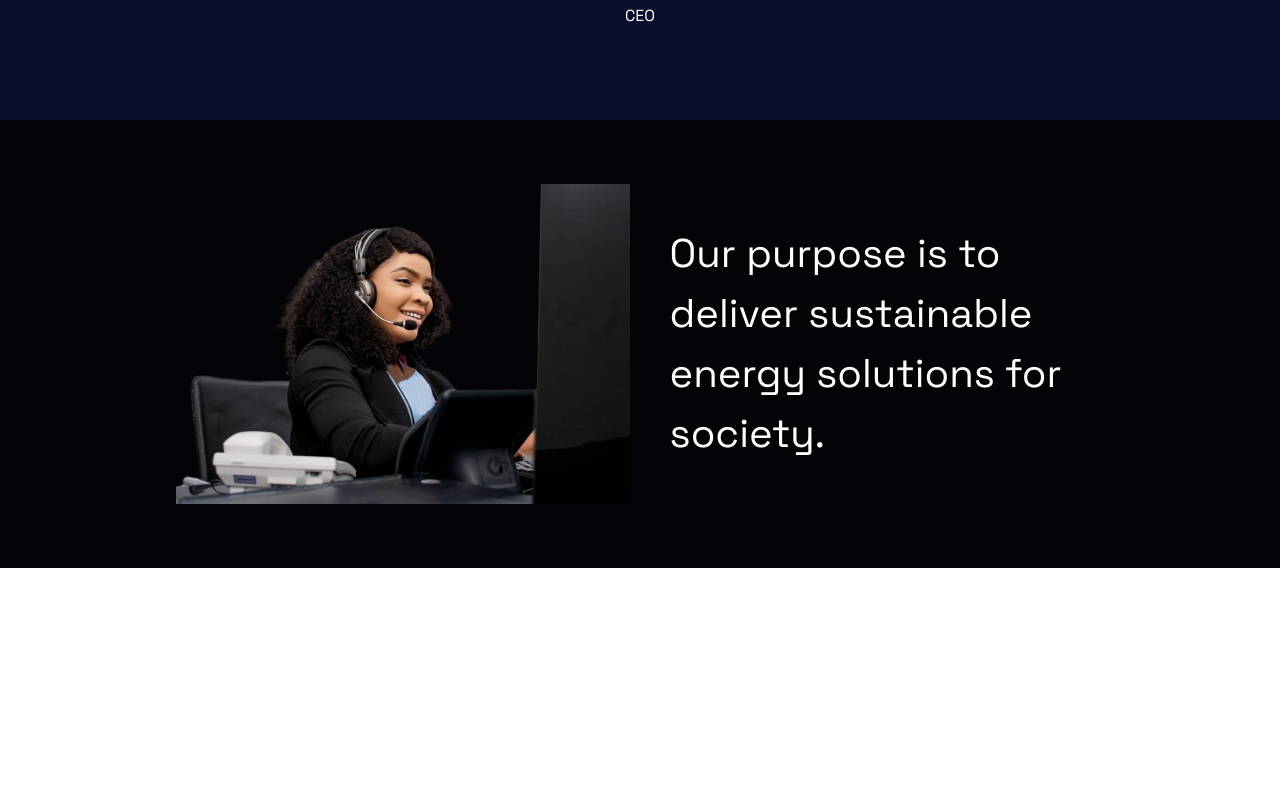
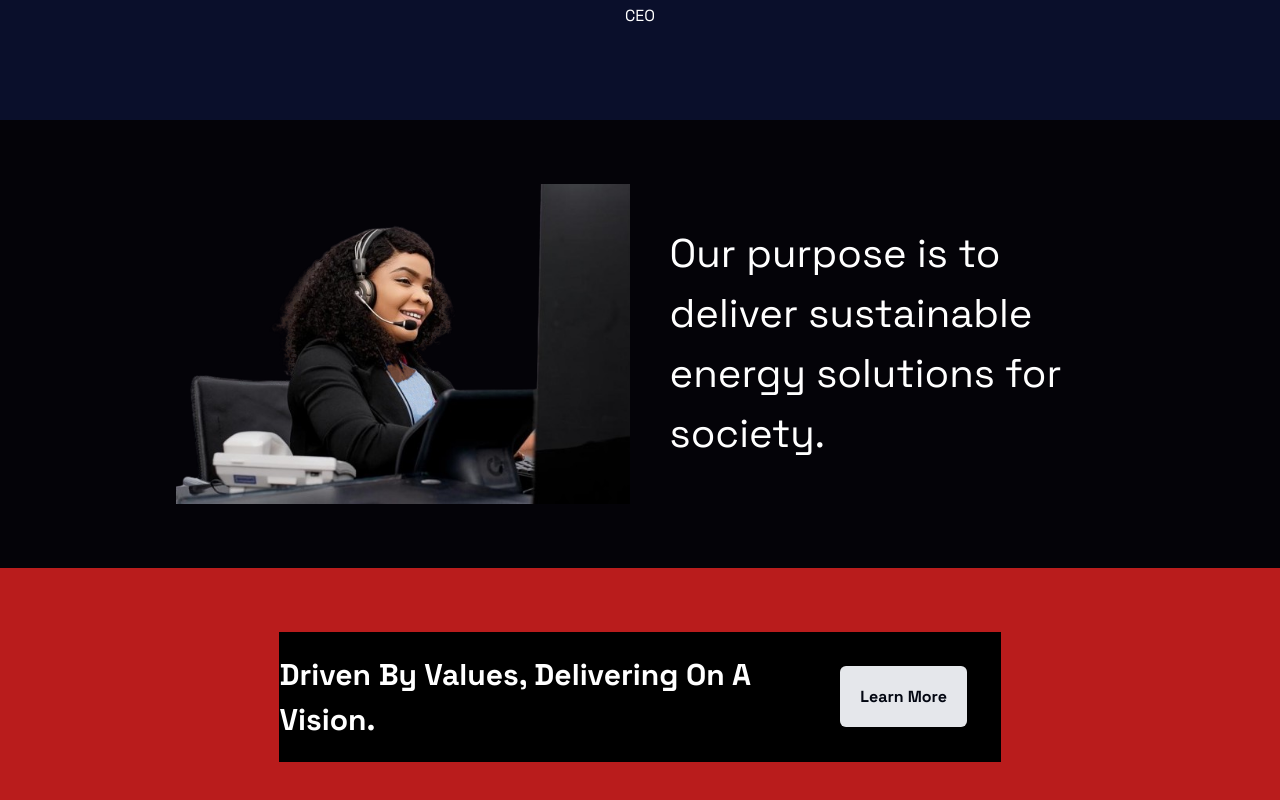
Before and after one commit to honordevop/hilltop, a Next.js app: page / in a window 1280 px wide. Shown: the part 3319-4119 px from the top of the page. Before the commit the page ends 3887 px from the top, so only its background shows below. Built offline with nearby package versions, Linux system fonts and the light colour scheme.

Commit message:
Code: Driven banner section uploaded

```diff
--- a/src/app/page.jsx
+++ b/src/app/page.jsx
@@ -1,5 +1,6 @@
 import Business from "@/components/Business";
 import CeoQuote from "@/components/CeoQuote";
+import Driven from "@/components/Driven";
 import Governance from "@/components/Governance";
 import Hero from "@/components/Hero";
 import Mission from "@/components/Mission";
@@ -17,6 +18,7 @@ export default function Home() {
       <Operations />
       <CeoQuote />
       <Purpose />
+      <Driven />
     </div>
   );
 }
--- /dev/null
+++ b/src/components/Driven.jsx
@@ -0,0 +1,30 @@
+import React from "react";
+import Image from "next/image";
+import Button from "./UI/UI/Button";
+import { BsArrowRightCircle } from "react-icons/bs";
+import Link from "next/link";
+
+const Driven = () => {
+  return (
+    <div className="bg-red-700 w-full h-max flex flex-col justify-center items-center text-white py-16 px-1 md:px-5 gap-5">
+      <div className="bg-black flex flex-col gap-5 md:flex-row items-center ">
+        <div className="w-3/4 px-0 p-5 flex flex-col gap-5 ">
+          <p className="text-[30px] md:text-[30px] leading-12 font-black">
+            Driven By Values, Delivering On A Vision.
+          </p>
+        </div>
+
+        <div className="relative h-max">
+          <Link
+            href=""
+            className="bg-gray-200 font-black text-gray-950 px-[20px] py-5 rounded-md"
+          >
+            Learn More
+          </Link>
+        </div>
+      </div>
+    </div>
+  );
+};
+
+export default Driven;
```
